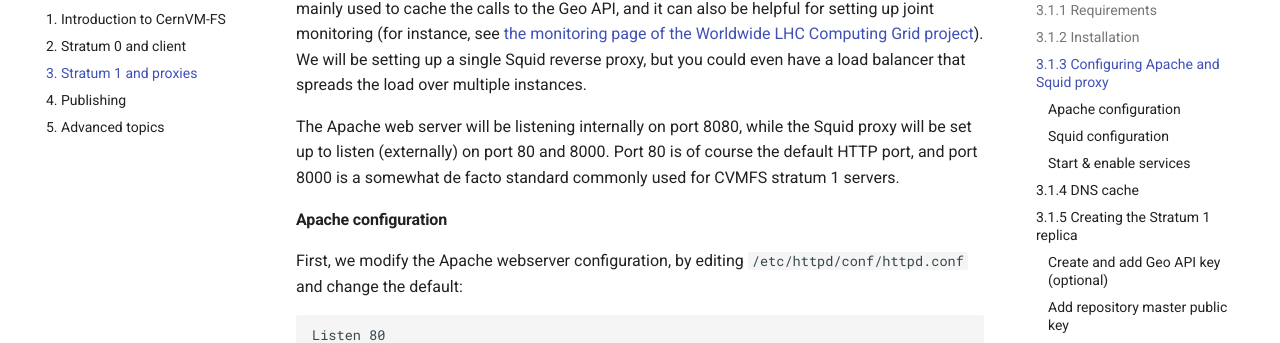
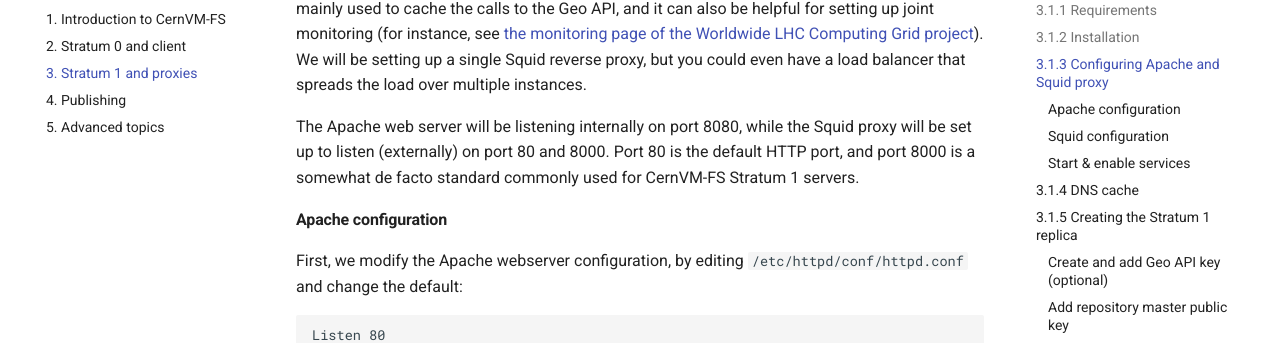
Before and after one commit to cvmfs-contrib/cvmfs-tutorial-2021, an MkDocs documentation site: the page built from docs/03_stratum1_proxies.md, in a window 1280 px wide and 900 px high, scrolled down 1740 px. Shown: the part 143-486 px from the top of the window. Built offline with MkDocs 1.6.1 and Material for MkDocs 9.7.7, drawn with Linux system fonts in a browser that asks for light colours; comment, search, counter and statistics services are not loaded.

Commit message:
drop "of course", bad style in tutorials :)

```diff
--- a/docs/03_stratum1_proxies.md
+++ b/docs/03_stratum1_proxies.md
@@ -71,7 +71,7 @@
 
 The Apache web server will be listening internally on port 8080,
 while the Squid proxy will be set up to listen (externally) on port 80 and 8000.
-Port 80 is of course the default HTTP port, and port 8000 is a somewhat de facto standard commonly used for CVMFS stratum 1 servers.
+Port 80 is the default HTTP port, and port 8000 is a somewhat de facto standard commonly used for CernVM-FS Stratum 1 servers.
 
 #### Apache configuration
 
```
